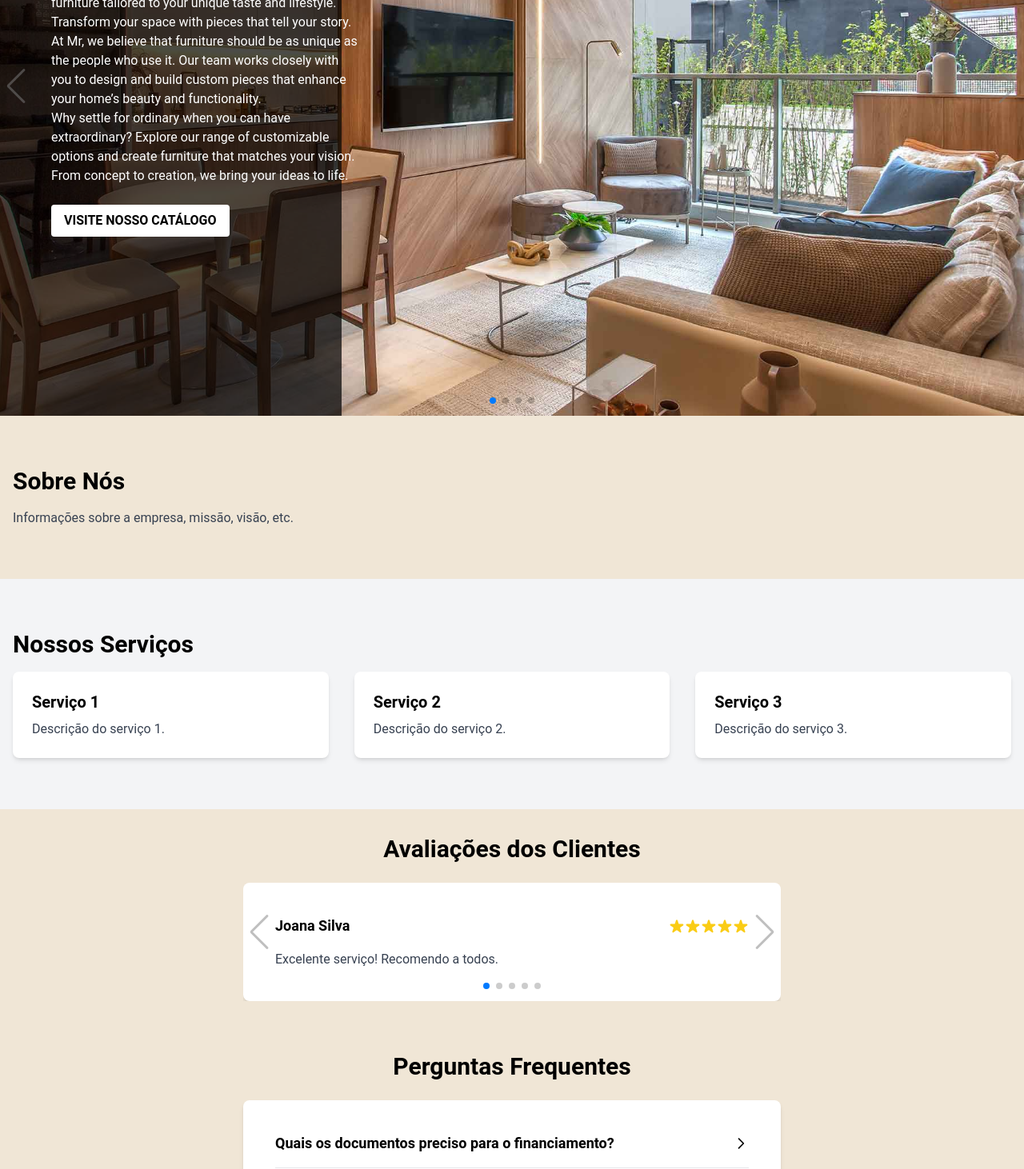
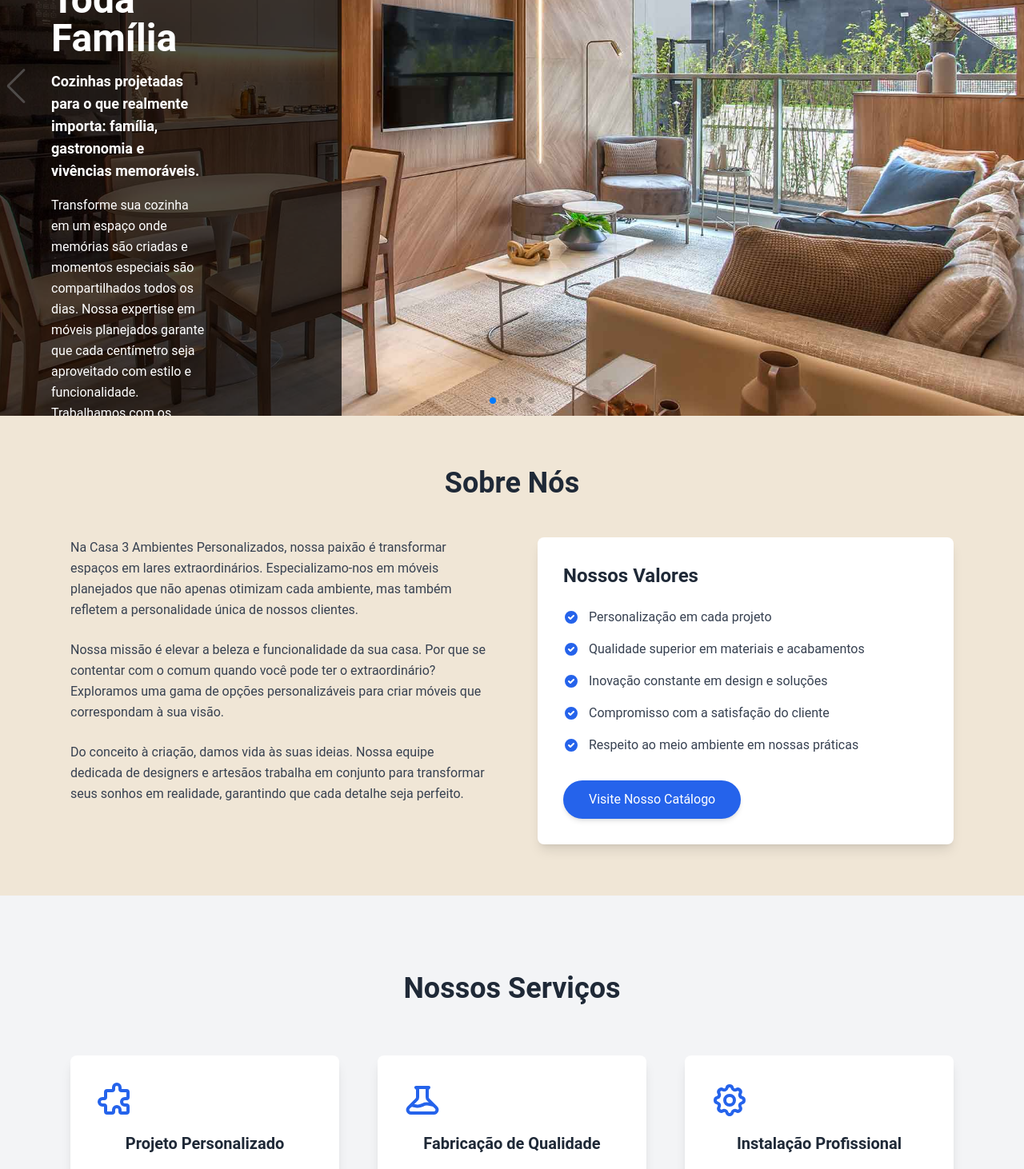
Before and after one commit to GeancarloBastos/ProjetoCasa3, a Next.js app in the folder front/: page / in a window 1280 px wide. Shown: the part 360-1822 px from the top of the page at 80% size. Built offline with nearby package versions, Linux system fonts and the light colour scheme.

Commit message:
Alterações em Sobre nós, Serviços e Carousel

```diff
--- a/front/src/app/page.tsx
+++ b/front/src/app/page.tsx
@@ -13,9 +13,9 @@ import { useClienteStore } from "@/context/cliente";
 
 
 export default function Page() {
-  const {logaCliente} = useClienteStore()
+  const { logaCliente } = useClienteStore()
 
-  useEffect(()=> {
+  useEffect(() => {
 
     async function getCliente(idCliente: string) {
       const response = await fetch(`${process.env.NEXT_PUBLIC_URL_API}/clientes/${idCliente}`)
@@ -41,28 +41,90 @@ export default function Page() {
           <Carousel />
         </div>
         <section id="about" className="bg-colorc3bege py-16">
-          <div className="container mx-auto px-4">
-            <h2 className="text-3xl font-bold mb-4">Sobre Nós</h2>
-            <p className="text-gray-700">Informações sobre a empresa, missão, visão, etc.</p>
+          <div className="container mx-auto px-6 max-w-6xl">
+            <h2 className="text-4xl font-bold mb-12 text-gray-800 text-center">Sobre Nós</h2>
+            <div className="grid grid-cols-1 lg:grid-cols-2 gap-16">
+              <div className="space-y-6">
+                <p className="text-gray-700 leading-relaxed">
+                  Na Casa 3 Ambientes Personalizados, nossa paixão é transformar espaços em lares extraordinários. Especializamo-nos em móveis planejados que não apenas otimizam cada ambiente, mas também refletem a personalidade única de nossos clientes.
+                </p>
+                <p className="text-gray-700 leading-relaxed">
+                  Nossa missão é elevar a beleza e funcionalidade da sua casa. Por que se contentar com o comum quando você pode ter o extraordinário? Exploramos uma gama de opções personalizáveis para criar móveis que correspondam à sua visão.
+                </p>
+                <p className="text-gray-700 leading-relaxed">
+                  Do conceito à criação, damos vida às suas ideias. Nossa equipe dedicada de designers e artesãos trabalha em conjunto para transformar seus sonhos em realidade, garantindo que cada detalhe seja perfeito.
+                </p>
+              </div>
+              <div className="bg-white p-8 rounded-lg shadow-lg">
+                <h3 className="text-2xl font-semibold mb-6 text-gray-800">Nossos Valores</h3>
+                <ul className="space-y-4">
+                  {[
+                    "Personalização em cada projeto",
+                    "Qualidade superior em materiais e acabamentos",
+                    "Inovação constante em design e soluções",
+                    "Compromisso com a satisfação do cliente",
+                    "Respeito ao meio ambiente em nossas práticas"
+                  ].map((valor, index) => (
+                    <li key={index} className="flex items-center text-gray-700">
+                      <svg className="w-5 h-5 mr-3 text-blue-600" fill="currentColor" viewBox="0 0 20 20">
+                        <path fillRule="evenodd" d="M10 18a8 8 0 100-16 8 8 0 000 16zm3.707-9.293a1 1 0 00-1.414-1.414L9 10.586 7.707 9.293a1 1 0 00-1.414 1.414l2 2a1 1 0 001.414 0l4-4z" clipRule="evenodd" />
+                      </svg>
+                      {valor}
+                    </li>
+                  ))}
+                </ul>
+                <div className="mt-8">
+                  <a href="./catalogo" className="bg-blue-600 text-white px-8 py-3 rounded-full hover:bg-blue-700 transition duration-300 shadow-md inline-block text-center">
+                    Visite Nosso Catálogo
+                  </a>
+                </div>
+              </div>
+            </div>
           </div>
         </section>
 
-        <section id="services" className="bg-gray-100 py-16">
-          <div className="container mx-auto px-4">
-            <h2 className="text-3xl font-bold mb-4">Nossos Serviços</h2>
-            <div className="grid grid-cols-1 md:grid-cols-3 gap-8">
-              <div className="bg-white p-6 shadow-md rounded-lg">
-                <h3 className="text-xl font-bold mb-2">Serviço 1</h3>
-                <p className="text-gray-700">Descrição do serviço 1.</p>
-              </div>
-              <div className="bg-white p-6 shadow-md rounded-lg">
-                <h3 className="text-xl font-bold mb-2">Serviço 2</h3>
-                <p className="text-gray-700">Descrição do serviço 2.</p>
-              </div>
-              <div className="bg-white p-6 shadow-md rounded-lg">
-                <h3 className="text-xl font-bold mb-2">Serviço 3</h3>
-                <p className="text-gray-700">Descrição do serviço 3.</p>
-              </div>
+        <section id="services" className="bg-gray-100 py-24">
+          <div className="container mx-auto px-6 max-w-6xl">
+            <h2 className="text-4xl font-bold mb-16 text-gray-800 text-center">Nossos Serviços</h2>
+            <div className="grid grid-cols-1 md:grid-cols-3 gap-12">
+              {[
+                {
+                  title: "Projeto Personalizado",
+                  description: "Criamos designs únicos que refletem seu estilo e necessidades, otimizando cada espaço da sua casa.",
+                  icon: (
+                    <svg className="w-12 h-12 text-blue-600 mb-4" fill="none" stroke="currentColor" viewBox="0 0 24 24" xmlns="http://www.w3.org/2000/svg">
+                      <path strokeLinecap="round" strokeLinejoin="round" strokeWidth={2} d="M11 4a2 2 0 114 0v1a1 1 0 001 1h3a1 1 0 011 1v3a1 1 0 01-1 1h-1a2 2 0 100 4h1a1 1 0 011 1v3a1 1 0 01-1 1h-3a1 1 0 01-1-1v-1a2 2 0 10-4 0v1a1 1 0 01-1 1H7a1 1 0 01-1-1v-3a1 1 0 00-1-1H4a2 2 0 110-4h1a1 1 0 001-1V7a1 1 0 011-1h3a1 1 0 001-1V4z" />
+                    </svg>
+                  ),
+                },
+                {
+                  title: "Fabricação de Qualidade",
+                  description: "Utilizamos materiais premium e técnicas avançadas para garantir móveis duráveis e bonitos.",
+                  icon: (
+                    <svg className="w-12 h-12 text-blue-600 mb-4" fill="none" stroke="currentColor" viewBox="0 0 24 24" xmlns="http://www.w3.org/2000/svg">
+                      <path strokeLinecap="round" strokeLinejoin="round" strokeWidth={2} d="M19.428 15.428a2 2 0 00-1.022-.547l-2.387-.477a6 6 0 00-3.86.517l-.318.158a6 6 0 01-3.86.517L6.05 15.21a2 2 0 00-1.806.547M8 4h8l-1 1v5.172a2 2 0 00.586 1.414l5 5c1.26 1.26.367 3.414-1.415 3.414H4.828c-1.782 0-2.674-2.154-1.414-3.414l5-5A2 2 0 009 10.172V5L8 4z" />
+                    </svg>
+                  ),
+                },
+                {
+                  title: "Instalação Profissional",
+                  description: "Nossa equipe especializada garante uma instalação perfeita, respeitando seu espaço e tempo.",
+                  icon: (
+                    <svg className="w-12 h-12 text-blue-600 mb-4" fill="none" stroke="currentColor" viewBox="0 0 24 24" xmlns="http://www.w3.org/2000/svg">
+                      <path strokeLinecap="round" strokeLinejoin="round" strokeWidth={2} d="M10.325 4.317c.426-1.756 2.924-1.756 3.35 0a1.724 1.724 0 002.573 1.066c1.543-.94 3.31.826 2.37 2.37a1.724 1.724 0 001.065 2.572c1.756.426 1.756 2.924 0 3.35a1.724 1.724 0 00-1.066 2.573c.94 1.543-.826 3.31-2.37 2.37a1.724 1.724 0 00-2.572 1.065c-.426 1.756-2.924 1.756-3.35 0a1.724 1.724 0 00-2.573-1.066c-1.543.94-3.31-.826-2.37-2.37a1.724 1.724 0 00-1.065-2.572c-1.756-.426-1.756-2.924 0-3.35a1.724 1.724 0 001.066-2.573c-.94-1.543.826-3.31 2.37-2.37.996.608 2.296.07 2.572-1.065z" />
+                      <path strokeLinecap="round" strokeLinejoin="round" strokeWidth={2} d="M15 12a3 3 0 11-6 0 3 3 0 016 0z" />
+                    </svg>
+                  ),
+                },
+              ].map((service, index) => (
+                <div key={index} className="bg-white p-8 rounded-lg shadow-lg transition-all duration-300 hover:shadow-xl">
+                  <div className="text-center">
+                    {service.icon}
+                    <h3 className="text-xl font-bold mb-4 text-gray-800">{service.title}</h3>
+                    <p className="text-gray-600">{service.description}</p>
+                  </div>
+                </div>
+              ))}
             </div>
           </div>
         </section>
--- a/front/src/components/Carousel.tsx
+++ b/front/src/components/Carousel.tsx
@@ -14,6 +14,29 @@ const slides = [
   '/car4.jpeg',
 ];
 
+const slideContent = [
+  {
+    title: "Design de Cozinhas para Toda Família",
+    subtitle: "Cozinhas projetadas para o que realmente importa: família, gastronomia e vivências memoráveis.",
+    description: "Transforme sua cozinha em um espaço onde memórias são criadas e momentos especiais são compartilhados todos os dias. Nossa expertise em móveis planejados garante que cada centímetro seja aproveitado com estilo e funcionalidade. Trabalhamos com os melhores materiais do mercado, oferecendo soluções inteligentes de armazenamento, bancadas ergonômicas e layouts que facilitam o preparo das refeições. Seja para um café da manhã em família ou um jantar entre amigos, sua cozinha será o coração acolhedor do seu lar, combinando beleza, praticidade e durabilidade em cada detalhe."
+  },
+  {
+    title: "Dormitórios Que Inspiram Conforto",
+    subtitle: "Seu refúgio pessoal merece um design excepcional que transcende o comum.",
+    description: "Criamos dormitórios que vão além da simples combinação de elegância e praticidade. Cada projeto é meticulosamente pensado para proporcionar o máximo de conforto e organização, com soluções personalizadas que otimizam seu espaço. Nossos móveis planejados incluem guarda-roupas com divisões inteligentes, cômodas funcionais e cabeceiras exclusivas. Utilizamos materiais premium e acabamentos sofisticados para criar um ambiente que promove o relaxamento e o bem-estar, transformando seu quarto em um verdadeiro santuário de tranquilidade e estilo."
+  },
+  {
+    title: "Salas de Estar Extraordinárias",
+    subtitle: "O coração do seu lar merece um projeto único que reflita sua essência.",
+    description: "Desenvolvemos ambientes que são verdadeiras expressões da sua personalidade e estilo de vida. Nossos móveis planejados transformam sua sala em um espaço acolhedor e sofisticado, perfeito para receber amigos e família. Criamos soluções sob medida que maximizam o aproveitamento do espaço, com painéis de TV personalizados, estantes modulares e móveis multifuncionais. Cada elemento é cuidadosamente selecionado para criar uma harmonia visual única, combinando conforto, funcionalidade e design contemporâneo em um ambiente que convida à convivência e ao relaxamento."
+  },
+  {
+    title: "Home Office Sob Medida",
+    subtitle: "Espaços de trabalho que inspiram produtividade e bem-estar profissional.",
+    description: "Seu escritório em casa merece ser muito mais que funcional e elegante. Projetamos ambientes que elevam sua experiência profissional, com soluções inteligentes de organização e design contemporâneo. Nossos projetos incluem mesas ergonômicas, sistemas de arquivamento eficientes e iluminação adequada para suas necessidades. Criamos um espaço que equilibra perfeitamente profissionalismo e conforto, com móveis planejados que otimizam cada centímetro disponível. Transformamos seu home office em um ambiente inspirador, onde a produtividade e o bem-estar caminham lado a lado."
+  }
+];
+
 export default function Carousel() {
   return (
     <div className="relative h-screen object-cover">
@@ -28,16 +51,24 @@ export default function Carousel() {
       >
         {slides.map((slide, index) => (
           <SwiperSlide key={index} className="relative flex justify-center items-center">
-            <img src={slide} alt={`Slide ${index}`} className="w-full h-full object-cover" />
+            <img src={slide} alt={`Slide ${index + 1}`} className="w-full h-full object-cover" />
             <div className="absolute inset-y-0 left-0 w-1/3 bg-black opacity-70"></div>
-            <div className="absolute left-0 top-0 p-16 text-white z-10 max-w-lg">
-              <h2 className="text-4xl font-bold mb-4">Design build kitchen the family</h2>
-              <p className="mb-4">Kitchens should be designed around truly important: family, food, and life.</p>
-              <p>Discover a world where imagination meets craftsmanship. We specialize in creating bespoke furniture tailored to your unique taste and lifestyle. Transform your space with pieces that tell your story.</p>
-              <p>At Mr, we believe that furniture should be as unique as the people who use it. Our team works closely with you to design and build custom pieces that enhance your home’s beauty and functionality.</p>
-              <p>Why settle for ordinary when you can have extraordinary? Explore our range of customizable options and create furniture that matches your vision. From concept to creation, we bring your ideas to life.</p>
-              <br />
-              <button className="bg-white text-black py-2 px-4 rounded font-semibold">VISITE NOSSO CATÁLOGO</button>
+            <div className="absolute left-0 top-0 p-16 text-white z-10 w-1/4">
+              <h2 className="text-5xl font-bold mb-4">{slideContent[index].title}</h2>
+              <p className="mb-4 text-lg font-semibold">{slideContent[index].subtitle}</p>
+              <p className="mb-6 leading-relaxed">{slideContent[index].description}</p>
+              <div className="space-y-4 mb-8">
+                <p className="text-md">✓ Projetos 100% personalizados</p>
+                <p className="text-md">✓ Material de alta qualidade</p>
+                <p className="text-md">✓ Garantia estendida</p>
+                <p className="text-md">✓ Montagem profissional</p>
+                <p className="text-md">✓ Atendimento da melhor qualidade</p>
+                <p className="text-md">✓ Seja você a nossa prioridade</p>
+                <p className="text-md">✓ Loja física acessível</p>
+              </div>
+              <button className="bg-white text-black py-3 px-6 rounded font-semibold hover:bg-gray-100 transition duration-300">
+                SOLICITAR ORÇAMENTO
+              </button>
             </div>
           </SwiperSlide>
         ))}
```
